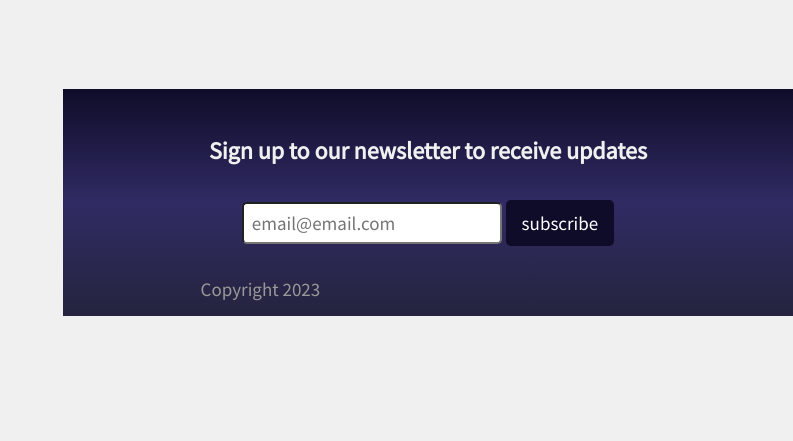
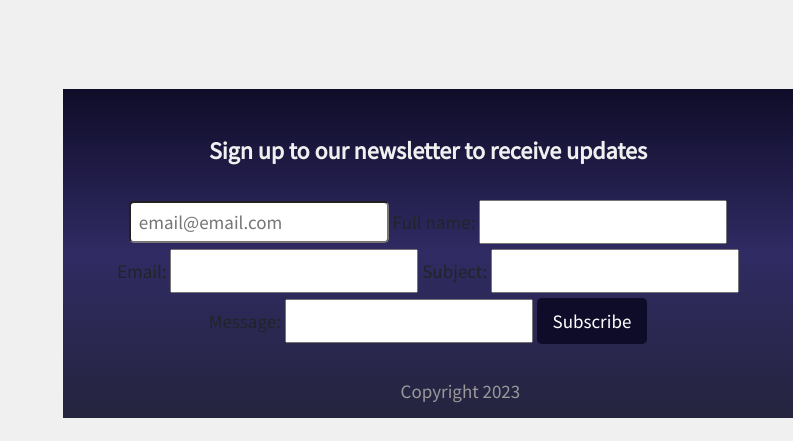
Before and after one commit to surenab/women_mutitterapp, a Django app: page /contact in a window 1280 px wide. Shown: the part 1709-2150 px from the top of the page, without its empty margins (487-1280 px from the left). Before the commit the page ends 2025 px from the top, so only its background shows below. Run offline with Django 4.2, Linux system fonts and the light colour scheme; some libraries are stand-ins or nearby versions.

Commit message:
not working still

```diff
--- a/MUTITTERAPP/MUTITTERAPP/static/css/templatemo-xtra-blog.css
+++ b/MUTITTERAPP/MUTITTERAPP/static/css/templatemo-xtra-blog.css
@@ -374,7 +374,7 @@ ul {
     padding-right: 15px;
 }
 
-.tm-copyright { text-align: right; }
+.tm-copyright { text-align: right; margin-left: 200px}
 
 /* Single Post page */
 hr.tm-hr-primary { border-top: 5px solid #3d387c; }
--- a/MUTITTERAPP/core/forms.py
+++ b/MUTITTERAPP/core/forms.py
@@ -1,6 +1,6 @@
 from django import forms
 from .models import Kling,KlingComment, KlingReply, UserProfile
-from .models import Message
+from .models import Message, SubscribedUsers
 
 
 class KlingForm(forms.ModelForm):
@@ -59,3 +59,8 @@ class UserProfileForm(forms.ModelForm):
     class Meta:
         model = UserProfile
         fields = ['user', 'profile_picture']
+
+class SubscriberForm(forms.ModelForm):
+    class Meta:
+        model = SubscribedUsers
+        fields = ['email']
--- a/MUTITTERAPP/core/models.py
+++ b/MUTITTERAPP/core/models.py
@@ -1,5 +1,6 @@
 from django.db import models
 from django.contrib.auth import get_user_model
+from django.utils import timezone
 
 User = get_user_model()
 
@@ -67,3 +68,10 @@ class UserProfile(models.Model):
 
     def __str__(self):
         return self.user.username
+
+class SubscribedUsers(models.Model):
+    email = models.EmailField(unique=True, max_length=100)
+    subscribed_date = models.DateTimeField('Date created', default=timezone.now)
+
+    def __str__(self):
+        return self.email
--- a/MUTITTERAPP/core/urls.py
+++ b/MUTITTERAPP/core/urls.py
@@ -1,5 +1,5 @@
 from django.urls import path
-from .views import Home, CreateKling,MyKlingUpdate,MyKlingDelete,MessageView, about, KlingDetailview, KlingCommentView, CreateKlingComment, edit_profile, view_profile
+from .views import Home, CreateKling,MyKlingUpdate,MyKlingDelete,MessageView, about, KlingDetailview, KlingCommentView, CreateKlingComment, edit_profile, view_profile, subscribe
 from django.conf.urls.static import static
 from django.conf import settings
 
@@ -16,6 +16,7 @@ urlpatterns = [
     path("contact",  MessageView.as_view(), name="contact"),
     path('profile/', view_profile, name='profile'),
     path('profile/edit/', edit_profile, name='edit_profile'),
+    path('', subscribe, name='subscribe')
 
 
 ]
--- a/MUTITTERAPP/core/views.py
+++ b/MUTITTERAPP/core/views.py
@@ -12,7 +12,7 @@ from django.db.models.functions import Length
 from django.shortcuts import get_object_or_404
 from django.contrib.auth.decorators import login_required
 from .models import UserProfile
-from .forms import UserProfileForm
+from .forms import UserProfileForm, SubscriberForm
 
 class Base(LoginRequiredMixin):
     def get_queryset(self):
@@ -173,3 +173,14 @@ def edit_profile(request):
         form = UserProfileForm(instance=user_profile)
 
     return render(request, 'profile/edit_profile.html', {'form': form})
+
+def subscribe(request):
+    if request.method == 'POST':
+        form = SubscriberForm(request.POST)
+        if form.is_valid():
+            form.save()
+            messages.success(request, 'Thank you for subscribing!')
+            return redirect('home')
+    else:
+        form = SubscriberForm()
+    return render(request, 'base_core.html', {'form': form})
--- a/MUTITTERAPP/templates/base_core.html
+++ b/MUTITTERAPP/templates/base_core.html
@@ -107,11 +107,17 @@
                     <h3 class="text-3xl leading-10 text-blue-800 w-full text-center font-bold">Sign up to our newsletter to receive updates</h3>
                 </div>
                 <div class="flex flex-row justify-center space-x-3 py-4">
-                    <input class="bg-white rounded-lg text-sm px-2 sm:px-3 md:px-8 py-3" type="text" placeholder="email@email.com">
-                    <input class="font-bold rounded-lg text-white bg-blue-700 hover:bg-blue-600 cursor-pointer px-3 py-1 md:px-6 md:py-3 focus:outline-none"  type="submit" value="subscribe">
+                    <form method="POST" action="{% url 'subscribe' %}">
+                        {% csrf_token %}
+                        <input class="bg-white rounded-lg text-sm px-2 sm:px-3 md:px-8 py-3" type="text" placeholder="email@email.com">
+                        {{ form }}
+                        <input class="font-bold rounded-lg text-white bg-blue-700 hover:bg-blue-600 cursor-pointer px-3 py-1 md:px-6 md:py-3 focus:outline-none" type="submit" value="Subscribe">
+                    </form>
+                    <!-- <input class="bg-white rounded-lg text-sm px-2 sm:px-3 md:px-8 py-3" type="text" placeholder="email@email.com">
+                    <input class="font-bold rounded-lg text-white bg-blue-700 hover:bg-blue-600 cursor-pointer px-3 py-1 md:px-6 md:py-3 focus:outline-none"  type="submit" value="subscribe"> -->
                 </div>
                 <div class="col-md-6 col-12 tm-color-gray tm-copyright">
-                    Copyright 2023
+                    Copyright {% now "Y" %}
                 </div>
             </div>
         </div>
```
Also changed, not shown: MUTITTERAPP/MUTITTERAPP/static/img/logo.png, MUTITTERAPP/core/migrations/0004_subscribedusers_alter_kling_options.py (added), MUTITTERAPP/media/media/Screenshot_from_2023-08-31_15-01-29.png (added), MUTITTERAPP/media/media/hogwarts-castle-_Jgrr1i8.jpg (added).
